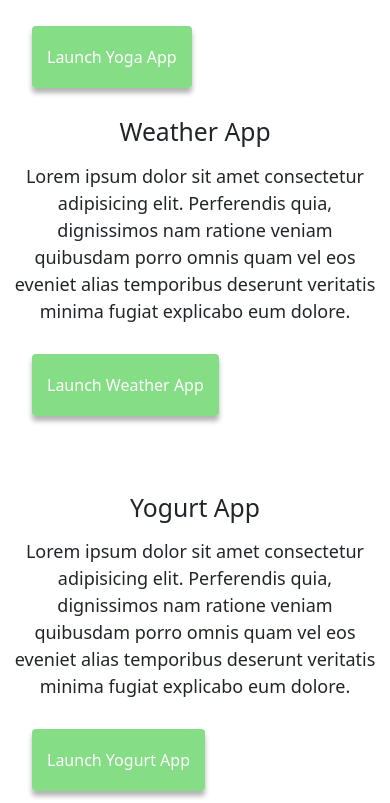
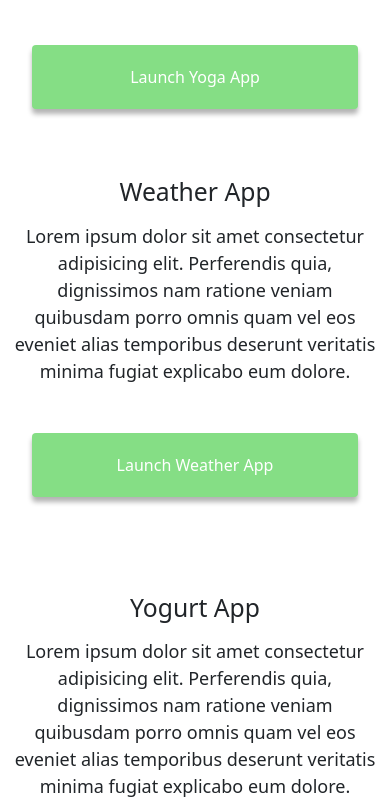
Before and after one commit to JKScan87/responsive-wk3-homework, a website: page index.html in a window 390 px wide. Shown: the part 615-1418 px from the top of the page. Drawn offline with nearby package versions, Linux system fonts and the light colour scheme.

Commit message:
Made the website more responsive

```diff
--- a/index.html
+++ b/index.html
@@ -62,7 +62,7 @@
           explicabo eum dolore.
         </p>
         <div class="mt-5">
-          <a href="#" title="Go to Yoga App" class="primary-link">Launch Yoga App</a>
+          <a href="#" title="Go to Yoga App" class="primary-link project-link">Launch Yoga App</a>
         </div>
       </div>
     </div>
@@ -80,7 +80,7 @@
           explicabo eum dolore.
         </p>
         <div class="mb-5 mt-5">
-          <a href="#" title="Go to Weather App" class="primary-link">Launch Weather App</a>
+          <a href="#" title="Go to Weather App" class="primary-link project-link">Launch Weather App</a>
         </div>
       </div>
     </div>
@@ -98,7 +98,7 @@
           explicabo eum dolore.
         </p>
         <div class="mb-5 mt-5">
-          <a href="#" title="Go to Yogurt App" class="primary-link">Launch Yogurt App</a>
+          <a href="#" title="Go to Yogurt App" class="primary-link project-link">Launch Yogurt App</a>
         </div>
       </div>
     </div>
--- a/src/style.css
+++ b/src/style.css
@@ -5,7 +5,7 @@
 }
 
 body {
-  margin-top: 100px;
+  margin: 100px 0;
 }
 
 h1,
```
